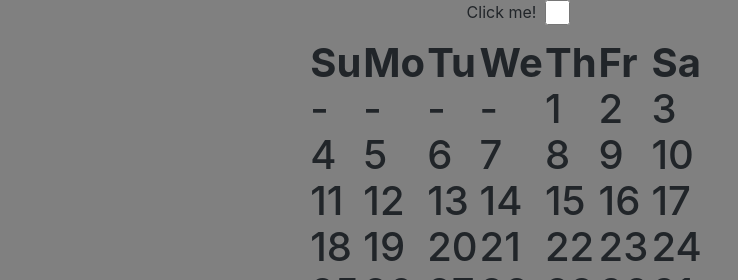
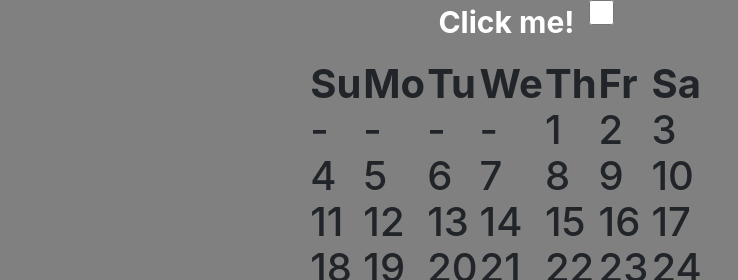
Before and after one commit to stewilondanga/evading-checkbox, a plain HTML site: page index.html in a window 1280 px wide. Shown: the top 280 px of the page, 134-872 px from the left. Drawn offline with nearby package versions, Linux system fonts and the light colour scheme.

Commit message:
add css/styles.css

```diff
--- a/css/styles.css
+++ b/css/styles.css
@@ -29,14 +29,14 @@ body {
   cursor: pointer;
 }
 
-/*p{
+p {
   padding-left: 15px;
   color: #fff;
   font-weight: bold;
   font-size: 30px
 }
 
-.containers {
+/*.containers {
   width: 520px;
   margin: 20px auto;
 }
```
